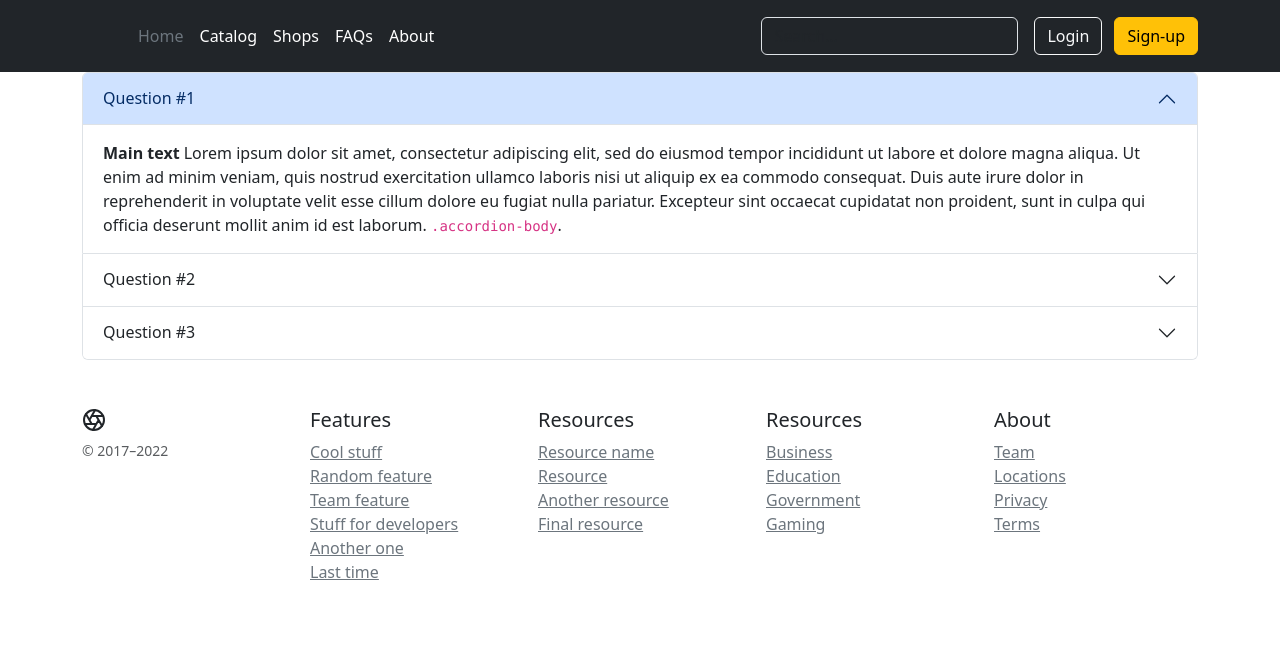
After one commit to choodfire/shop, a Django app: page /faq in a window 1280 px wide. The commit adds this page. Shown: the top 647 px of the page. Run offline with Django 4.2, Linux system fonts and the light colour scheme; some libraries are stand-ins or nearby versions.

Commit message:
faq page

```diff
--- /dev/null
+++ b/core/templates/core/faq.html
@@ -0,0 +1,47 @@
+{% extends 'main.html' %}
+{% block content %}
+
+<body>
+    <div class="container">
+        <div class="accordion" id="accordionExample">
+          <div class="accordion-item">
+            <h2 class="accordion-header" id="headingOne">
+              <button class="accordion-button" type="button" data-bs-toggle="collapse" data-bs-target="#collapseOne" aria-expanded="true" aria-controls="collapseOne">
+                Question #1
+              </button>
+            </h2>
+            <div id="collapseOne" class="accordion-collapse collapse show" aria-labelledby="headingOne" data-bs-parent="#accordionExample">
+              <div class="accordion-body">
+                <strong>Main text</strong> Lorem ipsum dolor sit amet, consectetur adipiscing elit, sed do eiusmod tempor incididunt ut labore et dolore magna aliqua. Ut enim ad minim veniam, quis nostrud exercitation ullamco laboris nisi ut aliquip ex ea commodo consequat. Duis aute irure dolor in reprehenderit in voluptate velit esse cillum dolore eu fugiat nulla pariatur. Excepteur sint occaecat cupidatat non proident, sunt in culpa qui officia deserunt mollit anim id est laborum. <code>.accordion-body</code>.
+              </div>
+            </div>
+          </div>
+          <div class="accordion-item">
+            <h2 class="accordion-header" id="headingTwo">
+              <button class="accordion-button collapsed" type="button" data-bs-toggle="collapse" data-bs-target="#collapseTwo" aria-expanded="false" aria-controls="collapseTwo">
+                Question #2
+              </button>
+            </h2>
+            <div id="collapseTwo" class="accordion-collapse collapse" aria-labelledby="headingTwo" data-bs-parent="#accordionExample">
+              <div class="accordion-body">
+                <strong>Main text</strong> Lorem ipsum dolor sit amet, consectetur adipiscing elit, sed do eiusmod tempor incididunt ut labore et dolore magna aliqua. Ut enim ad minim veniam, quis nostrud exercitation ullamco laboris nisi ut aliquip ex ea commodo consequat. Duis aute irure dolor in reprehenderit in voluptate velit esse cillum dolore eu fugiat nulla pariatur. Excepteur sint occaecat cupidatat non proident, sunt in culpa qui officia deserunt mollit anim id est laborum. <code>.accordion-body</code>.
+              </div>
+            </div>
+          </div>
+          <div class="accordion-item">
+            <h2 class="accordion-header" id="headingThree">
+              <button class="accordion-button collapsed" type="button" data-bs-toggle="collapse" data-bs-target="#collapseThree" aria-expanded="false" aria-controls="collapseThree">
+                Question #3
+              </button>
+            </h2>
+            <div id="collapseThree" class="accordion-collapse collapse" aria-labelledby="headingThree" data-bs-parent="#accordionExample">
+              <div class="accordion-body">
+                <strong>Main text</strong> Lorem ipsum dolor sit amet, consectetur adipiscing elit, sed do eiusmod tempor incididunt ut labore et dolore magna aliqua. Ut enim ad minim veniam, quis nostrud exercitation ullamco laboris nisi ut aliquip ex ea commodo consequat. Duis aute irure dolor in reprehenderit in voluptate velit esse cillum dolore eu fugiat nulla pariatur. Excepteur sint occaecat cupidatat non proident, sunt in culpa qui officia deserunt mollit anim id est laborum. <code>.accordion-body</code>.
+              </div>
+            </div>
+          </div>
+        </div>
+    </div>
+</body>
+
+{% endblock content %}
--- a/core/urls.py
+++ b/core/urls.py
@@ -8,4 +8,5 @@ urlpatterns = [
     path('catalog/', views.CatalogView.as_view(), name='catalog'),
     path('product/<int:pk>', views.ProductView.as_view(), name='product'),
     path('about', views.AboutView.as_view(), name='about'),
+    path('faq', views.FAQView.as_view(), name='faq'),
 ]
--- a/core/views.py
+++ b/core/views.py
@@ -26,3 +26,6 @@ class ProductView(DetailView):
 
 class AboutView(TemplateView):
     template_name = 'core/about.html'
+
+class FAQView(TemplateView):
+    template_name = 'core/faq.html'
--- a/templates/header.html
+++ b/templates/header.html
@@ -146,7 +146,7 @@
           <li><a href="{% url 'core:index' %}" class="nav-link px-2 text-secondary">Home</a></li>
           <li><a href="{% url 'core:catalog' %}" class="nav-link px-2 text-white">Catalog</a></li>
           <li><a href="#" class="nav-link px-2 text-white">Shops</a></li>
-          <li><a href="#" class="nav-link px-2 text-white">FAQs</a></li>
+          <li><a href="{% url 'core:faq' %}" class="nav-link px-2 text-white">FAQs</a></li>
           <li><a href="{% url 'core:about' %}" class="nav-link px-2 text-white">About</a></li>
         </ul>
 
```
